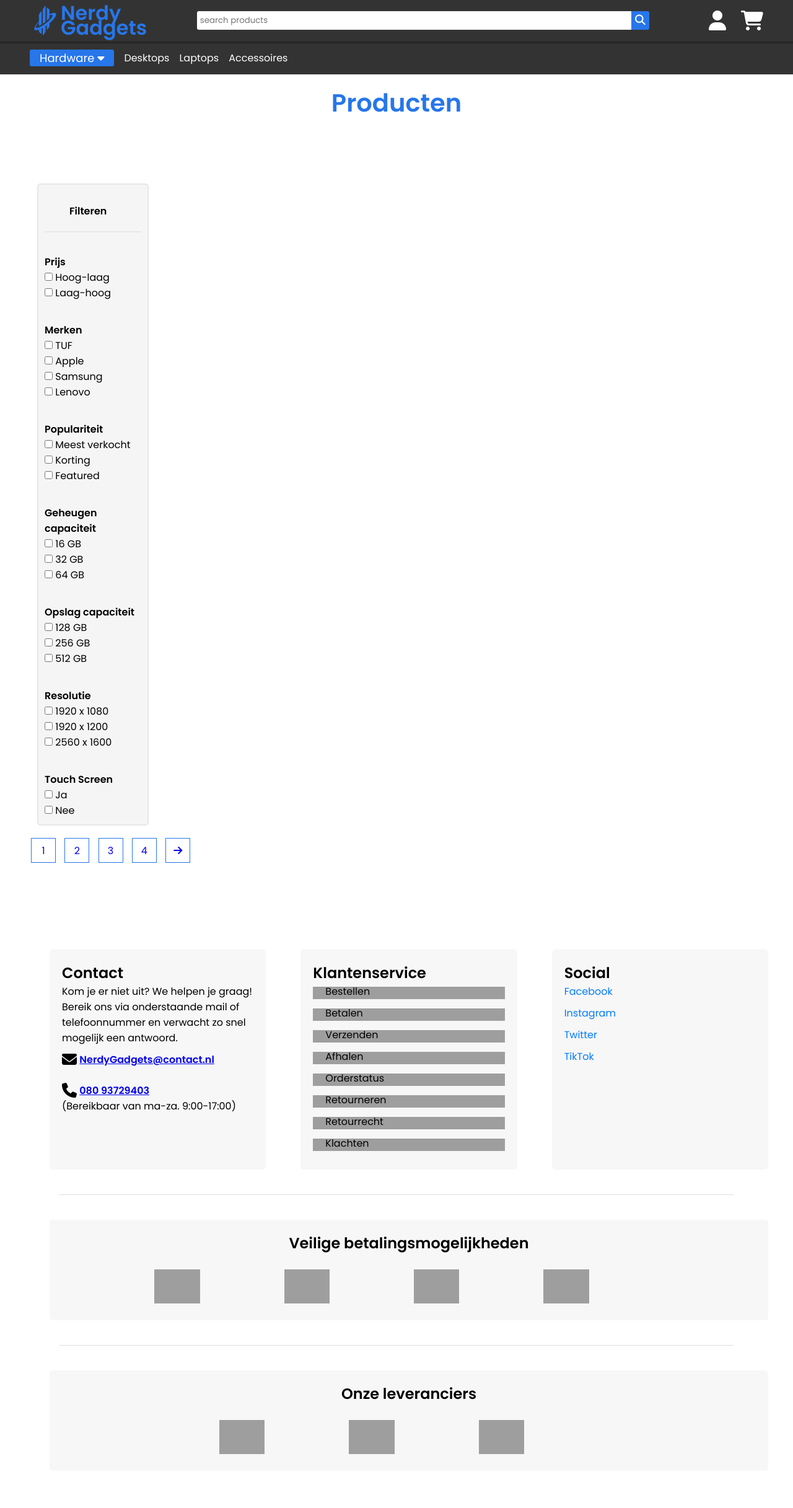
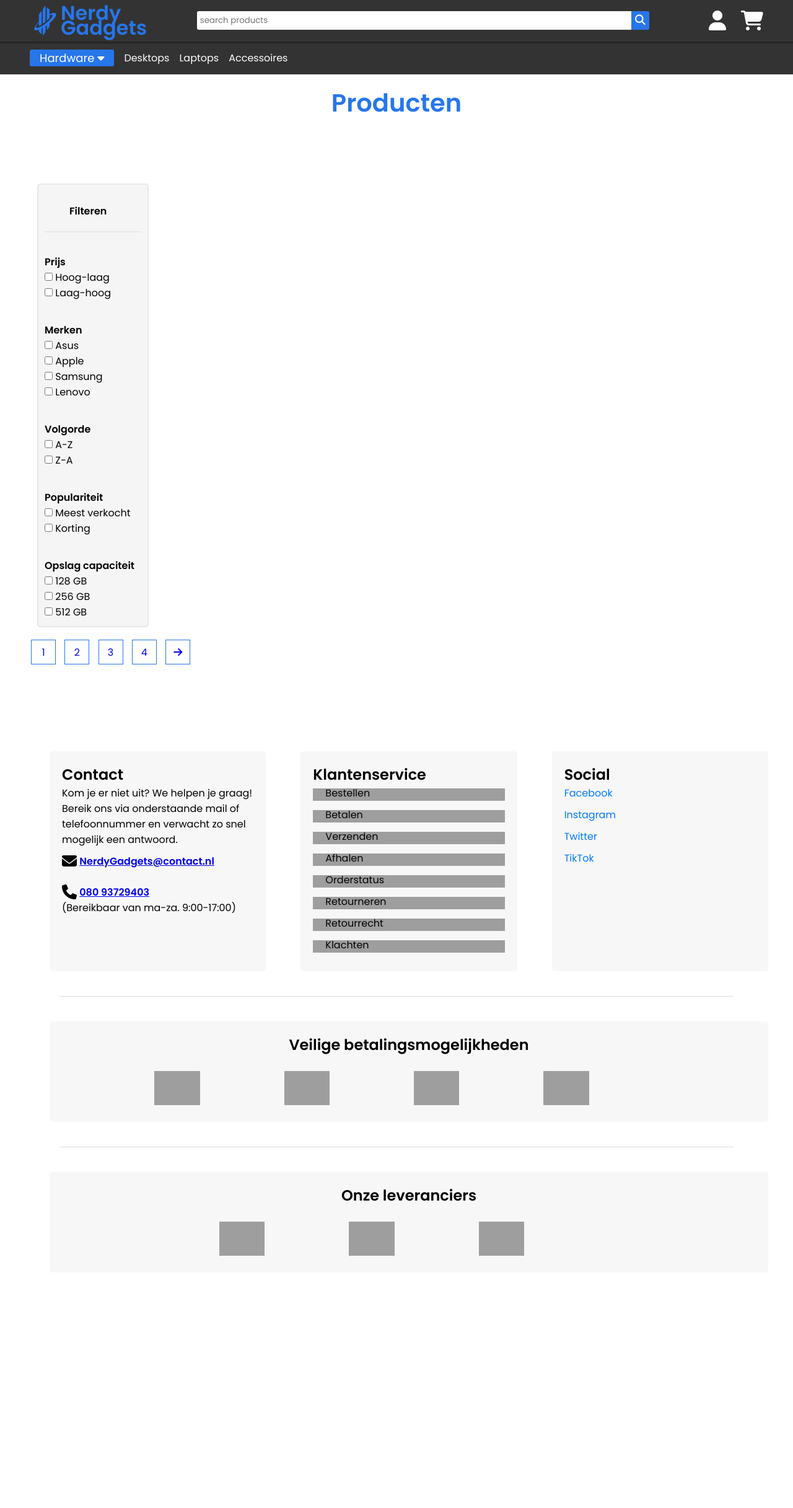
Before and after one commit to RalkeyOfficial/Windesheim-week_3, a PHP site: page /productoverzicht/ in a window 1280 px wide. Shown: the whole page at 62% size. After the commit the page ends 2026 px from the top, so only its background shows below. Run offline with PHP 8.4, Linux system fonts and the light colour scheme; data that the repository does not hold is empty; some libraries are stand-ins or nearby versions; grey boxes are pictures that could not be loaded.

Commit message:
Update index.php

```diff
--- a/Productoverzicht/index.php
+++ b/Productoverzicht/index.php
@@ -60,7 +60,7 @@ $products = getProducts($_GET['search'] ?? "");
                 <div>
                     <label>
                         <input type="checkbox">
-                        TUF
+                        Asus
                     </label>
                 </div>
                 <div>
@@ -83,6 +83,22 @@ $products = getProducts($_GET['search'] ?? "");
                 </div>
 
                 <div class="opties">
+                    <b>Volgorde</b>
+                </div>
+                <div>
+                    <label>
+                        <input type="checkbox">
+                        A-Z
+                    </label>
+                </div>
+                <div>
+                    <label>
+                        <input type="checkbox">
+                        Z-A
+                    </label>
+                </div>
+
+                <div class="opties">
                     <b>Populariteit</b>
                 </div>
                 <div>
@@ -95,34 +111,6 @@ $products = getProducts($_GET['search'] ?? "");
                     <label>
                         <input type="checkbox">
                         Korting
-                    </label>
-                </div>
-                <div>
-                    <label>
-                        <input type="checkbox">
-                        Featured
-                    </label>
-                </div>
-
-                <div class="opties">
-                    <b>Geheugen capaciteit</b>
-                </div>
-                <div>
-                    <label>
-                        <input type="checkbox">
-                        16 GB
-                    </label>
-                </div>
-                <div>
-                    <label>
-                        <input type="checkbox">
-                        32 GB
-                    </label>
-                </div>
-                <div>
-                    <label>
-                        <input type="checkbox">
-                        64 GB
                     </label>
                 </div>
 
@@ -148,43 +136,8 @@ $products = getProducts($_GET['search'] ?? "");
                     </label>
                 </div>
 
-                <div class="opties">
-                    <b>Resolutie</b>
-                </div>
-                <div>
-                    <label>
-                        <input type="checkbox">
-                        1920 x 1080
-                    </label>
-                </div>
-                <div>
-                    <label>
-                        <input type="checkbox">
-                        1920 x 1200
-                    </label>
-                </div>
-                <div>
-                    <label>
-                        <input type="checkbox">
-                        2560 x 1600
-                    </label>
-                </div>
 
-                <div class="opties">
-                    <b>Touch Screen</b>
-                </div>
-                <div>
-                    <label>
-                        <input type="checkbox">
-                        Ja
-                    </label>
-                </div>
-                <div>
-                    <label>
-                        <input type="checkbox">
-                        Nee
-                    </label>
-                </div>
+
             </div>
 
             <div class="products">
```
